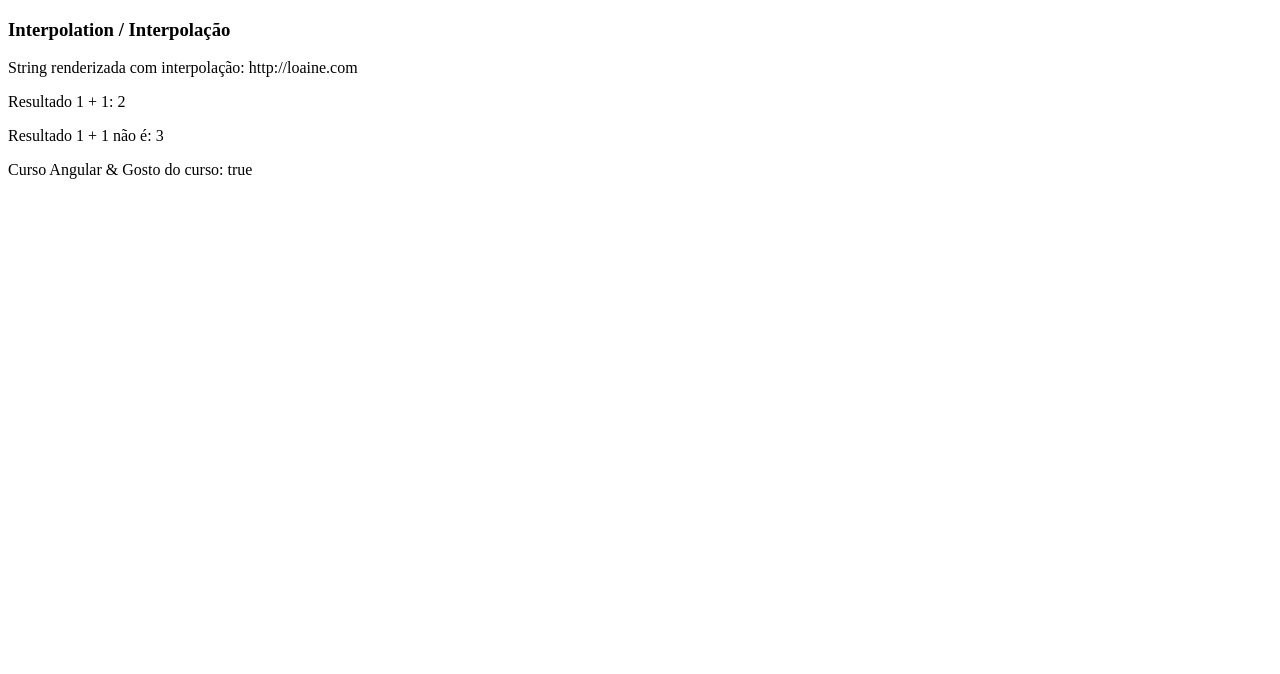
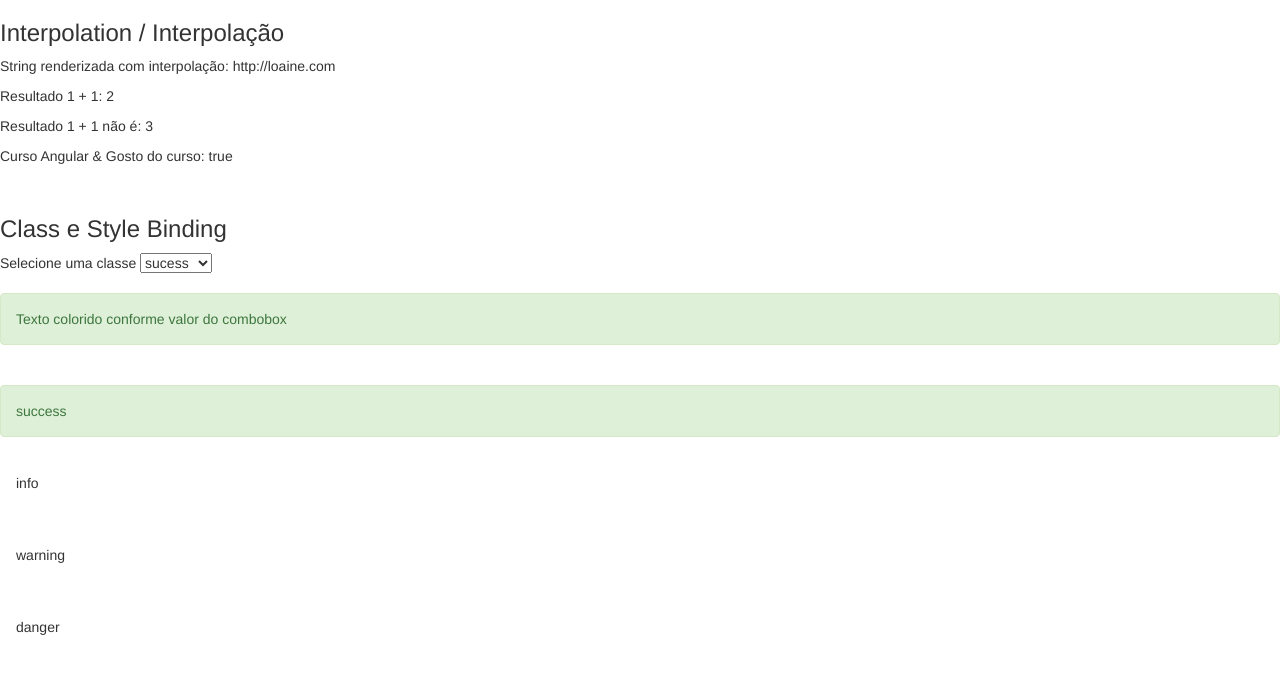
Before and after one commit to ifnazar/curso-angular4, an Angular app in the folder data-binding/: page / in a window 1280 px wide. Shown: the top 674 px of the page. Built offline with nearby package versions, Linux system fonts and the light colour scheme.

Commit message:
Class e Style binding

```diff
--- a/data-binding/package.json
+++ b/data-binding/package.json
@@ -21,7 +21,9 @@
     "@angular/platform-browser": "^4.0.0",
     "@angular/platform-browser-dynamic": "^4.0.0",
     "@angular/router": "^4.0.0",
+    "bootstrap": "^3.3.7",
     "core-js": "^2.4.1",
+    "ngx-bootstrap": "^1.8.0",
     "rxjs": "^5.4.1",
     "zone.js": "^0.8.14"
   },
--- a/data-binding/src/app/app.module.ts
+++ b/data-binding/src/app/app.module.ts
@@ -3,11 +3,13 @@ import { NgModule } from '@angular/core';
 
 import { AppComponent } from './app.component';
 import { DataBindingComponent } from './data-binding/data-binding.component';
+import { DataBindingClassStyleComponent } from './data-binding/data-binding-class-style/data-binding-class-style.component';
 
 @NgModule({
   declarations: [
     AppComponent,
-    DataBindingComponent
+    DataBindingComponent,
+    DataBindingClassStyleComponent
   ],
   imports: [
     BrowserModule
--- /dev/null
+++ b/data-binding/src/app/data-binding/data-binding-class-style/data-binding-class-style.component.html
@@ -0,0 +1,26 @@
+<h3>Class e Style Binding</h3>
+<div>
+  Selecione uma classe
+  <select #classe (change)="0">
+    <option value="alert-success">sucess</option>
+    <option value="alert-info">info</option>
+    <option value="alert-warning">warning</option>
+    <option value="alert-danger">danger</option>
+  </select>
+</div>
+<br/>
+
+<div class="alert {{classe.value}}" role="alert">Texto colorido conforme valor do combobox</div>
+
+<br/>
+
+<div class="alert" [class.alert-success]="classe.value == 'alert-success'" role="alert">success</div>
+<div class="alert" [class.alert-info]="classe.value == 'alert-info'" role="alert">info</div>
+<div class="alert" [class.alert-warning]="classe.value == 'alert-warning'" role="alert">warning</div>
+<div class="alert" [class.alert-danger]="classe.value == 'alert-danger'" role="alert">danger</div>
+
+<br/>
+<div class="alert alert-danger" [style.display]="classe.value == 'alert-danger' ? 'block' : 'none'" role="alert">Esse
+  texto aparece somente
+  em caso de erro
+</div>
--- /dev/null
+++ b/data-binding/src/app/data-binding/data-binding-class-style/data-binding-class-style.component.ts
@@ -0,0 +1,15 @@
+import { Component, OnInit } from '@angular/core';
+
+@Component({
+  selector: 'app-data-binding-class-style',
+  templateUrl: './data-binding-class-style.component.html',
+  styleUrls: ['./data-binding-class-style.component.css']
+})
+export class DataBindingClassStyleComponent implements OnInit {
+
+  constructor() { }
+
+  ngOnInit() {
+  }
+
+}
--- a/data-binding/src/app/data-binding/data-binding.component.html
+++ b/data-binding/src/app/data-binding/data-binding.component.html
@@ -5,7 +5,7 @@
     <p>Resultado 1 + 1: {{ 1 + 1 }}</p>
     <p>Resultado 1 + 1 não é: {{ 1 + 1 + getValue() }}</p>
     <p>Curso Angular & Gosto do curso: {{ cursoAngular && getCurtirCurso() }}</p>
-
-
+    <br/>
+    <app-data-binding-class-style></app-data-binding-class-style>
   </article>
 </section>
```
Also changed, not shown: data-binding/.angular-cli.json, data-binding/src/app/data-binding/data-binding-class-style/data-binding-class-style.component.css (added), 2 other files (tests, documents, lock files or other folders).
